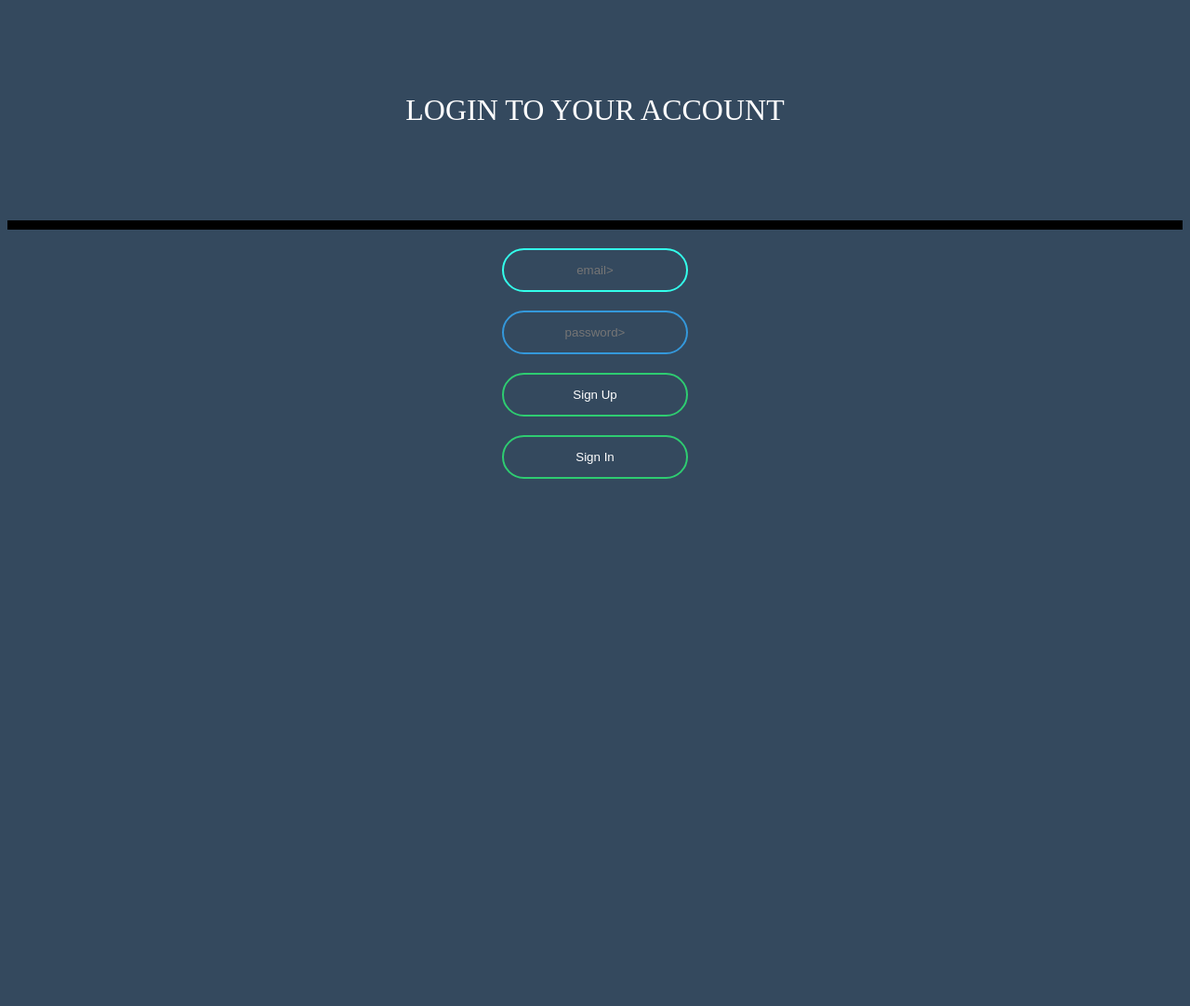
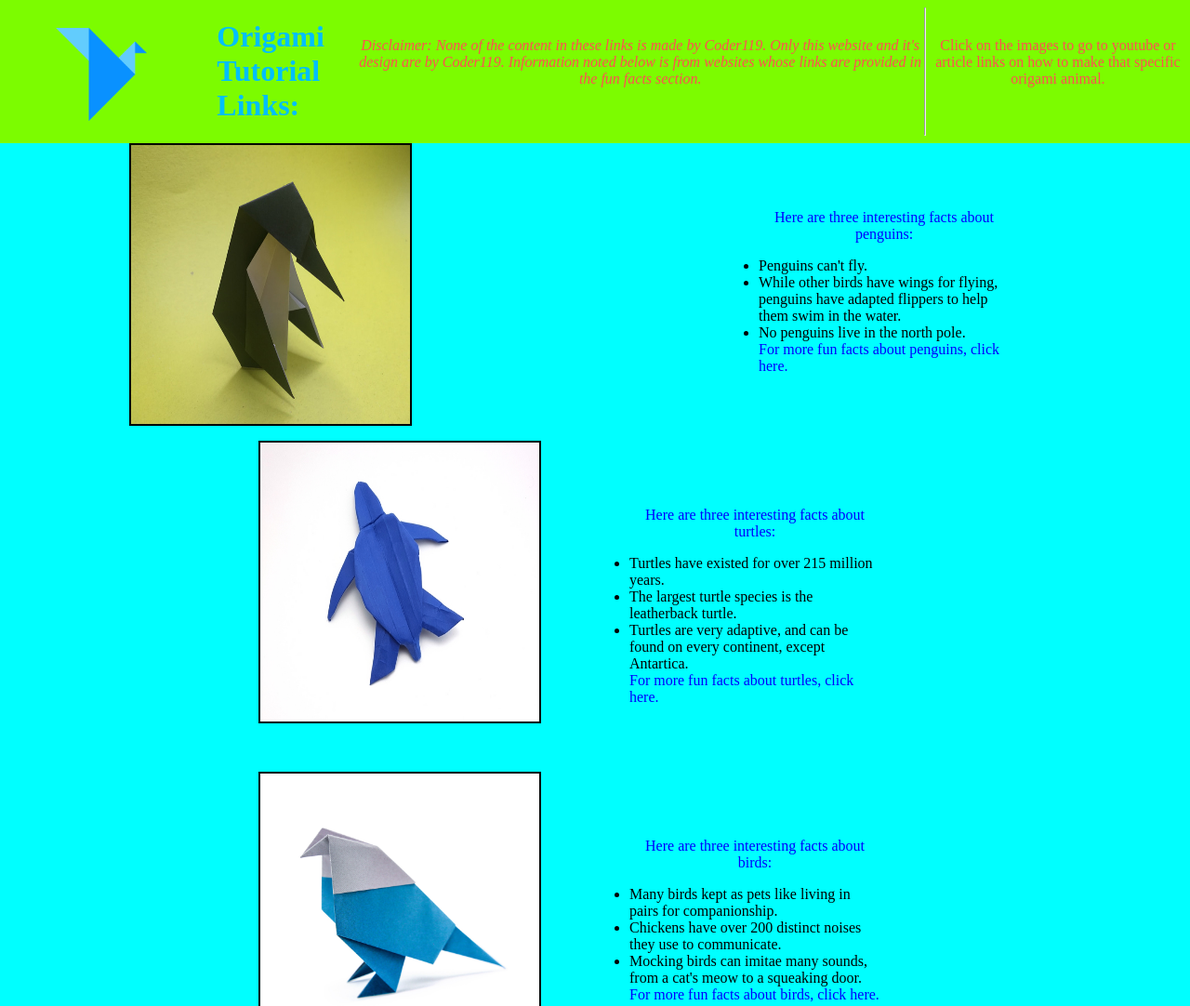
Before and after one commit to codingiscool121/Origami-Tutorial-Links-By-Coder119, a plain HTML site: page index.html in a window 1280 px wide. Shown: the top 1082 px of the page at 93% size. Before the commit the page ends 800 px from the top, so only its background shows below. Drawn offline with Linux system fonts and the light colour scheme.

Commit message:
Add files via upload

```diff
--- a/index.html
+++ b/index.html
@@ -1,196 +1,126 @@
+<!DOCTYPE html>
 <html>
-    <head>
-        <title>Login To Your Account</title>
-        <!-- The core Firebase JS SDK is always required and must be listed first -->
-        <script src="https://www.gstatic.com/firebasejs/7.19.1/firebase-app.js"></script>
-        <script src="https://www.gstatic.com/firebasejs/7.19.1/firebase-auth.js"></script>
-        <script src ="login.js"></script>
-        <link rel="shortcut icon" href="favicon.jpg" />
-    </head>
-    <body>
-        <h1>Login To Your Account</h1>
-        <div id ="formContainer"></div>
-        <div id="header"></div>
-        <input type = "email" placeholder="email>" id="email">
-        <input type = "password" placeholder="password>" id="password">
-        <button onclick = "signUp()" id="signUp">Sign Up </button>
-        <button onclick = "signUp()" id="signIn">Sign In </button>
+<head>
+    <title>
+        Origami Tutorial Links By Coder119
+    </title>
+    <link rel = "stylesheet"
+    type="text/css"
+    href = "style.css"
+    />
+</head>
 
-        <!-- <button onclick = "signOut()" id="signOut">Sign Out </button> -->
-    </div>
-    </body>
-<style>
-    body{
-    background-color: #34495e
-    }
+<body>
+    <div class = "header">
+    <img src = "logo.png" width=100 height=100 style="margin-left:60px; margin-top:30px;">
 
-    h1{
-    color: white;
-    text-transform: uppercase;
-    font-weight: 500;
-    margin: 100px auto;
-    text-align: center;
-}
+    <h1 style="margin-left:-215px"> Origami Tutorial Links:</h1>
+    <p style="margin-top:40px"><i>Disclaimer: None of the content in these links is made by Coder119. Only this website and it's design are by Coder119. Information noted below is from websites whose links are provided in the fun facts section.</i></p>
+    <hr width = -1050px>
+    <p style="margin-top:40px">
+        Click on the images to go to youtube or article links on how to make that specific origami animal.
+    </p>
+</div>
 
-formContainer{
-    background-color: white;
-    box-shadow: 0 12px 16px 0 rgba(0,0,0,0.24), 0 17px 50px 0 rgba(0,0,0,0.19);
-    width: 25%;
-    height: 45%;
-    margin: 10px auto;
-}
+<!-- <hr width = -1050px> -->
 
-#header{
-    width: 100%;
-    height: 10px;
-    background: black;
-}
-
-#email{
-    border: 0;
-    background: none;
-    display: block;
-    margin: 20px auto;
-    text-align: center;
-    border: 2px solid #33FFEB;
-    padding: 14px 10px;
-    width: 200px;
-    outline: none;
-    color: white;
-    border-radius: 24px;
-    transition: 0.25s;
-
-   /* width: 70%;
-   height: 40px;
-   display: block;
-   margin: 0 auto;
-   border: none;
-   outline: none;
-   border-bottom: 2px solid black;  */
-}
+<div class = "grid">
+<a target = "_blank" href = "https://www.origami-tutorial.com/origami-penguin.html"> <img src = "penguin2.jpg" width=300 height=300></a>
+<br>
+<div class = "item">
+<p><ol>Here are three interesting facts about penguins:</p></ol>
+<ul>
+    <li>Penguins can't fly. </li>
+    <li>While other birds have wings for flying, penguins have adapted flippers to help them swim in the water.</li>
+    <li>No penguins live in the north pole.</li>
+    <a target = "_blank" href = "https://www.coolaustralia.org/fun-facts-about-penguins/">For more fun facts about penguins, click here.</a>
+    <br>
+</ul>
+</div>
 
 
-#password{
-    border: 0;
-    background: none;
-    display: block;
-    margin: 20px auto;
-    text-align: center;
-    border: 2px solid #3498db;
-    padding: 14px 10px;
-    width: 200px;
-    outline: none;
-    color: white;
-    border-radius: 24px;
-    transition: 0.25s;
-    /* width: 70%;
-    height: 40px;
-    display: block;
-    margin: 10 auto;
-    border: 2px solid #3498db;
-    outline: none;
-    border-bottom: 2px solid black; */
-}
-
-#signUp{
-    border: 0;
-    background: none;
-    display: block;
-    margin: 20px auto;
-    text-align: center;
-    border: 2px solid #2ecc71;
-    padding: 14px 40px;
-    width: 200px;
-    outline: none;
-    color: white;
-    border-radius: 24px;
-    transition: 0.25s;
-    cursor: pointer;
-    /* background-color: #ff4d4d;
-    color: white;
-    font-weight: bold;
-    padding: 15 px 32 px;
-    border-radius: 10px;
-    text-align: center;
-    text-decoration:none;
-    display: inline-block;
-    font-size: 13px;
-    margin-top: 20px;
-    margin-left: 54px; */
-}
-
-#signIn{
-    border: 0;
-    background: none;
-    display: block;
-    margin: 20px auto;
-    text-align: center;
-    border: 2px solid #2ecc71;
-    padding: 14px 40px;
-    width: 200px;
-    outline: none;
-    color: white;
-    border-radius: 24px;
-    transition: 0.25s;
-    cursor: pointer;
-    /* background-color: #32ff7e;
-    color: white;
-    font-weight: bold;
-    border:none;
-    padding: 15 px 32 px;
-    border-radius: 10px;
-    text-align: center;
-    text-decoration:none;
-    display: inline-block;
-    font-size: 13px;
-    margin-top: 20px;
-    margin-left: 54px; */
-}
-
-/* /* #signOut{
-    border: 0;
-    background: none;
-    display: block;
-    margin: 20px auto;
-    text-align: center;
-    border: 2px solid #2ecc71;
-    padding: 14px 40px;
-    width: 200px;
-    outline: none;
-    color: white;
-    border-radius: 24px;
-    transition: 0.25s;
-    cursor: pointer;
-    /* background-color: #fffa65;
-    color: black;
-    padding: 10 px 32 px;
-    border-radius: 10px;
-    text-align: center;
-    text-decoration:none;
-    display: inline-block;
-    font-size: 13px;
-    margin-top: 12px;
-    margin-left: 112px;
-}*/
-
-button:hover{
-box-shadow: 0 12px 16px 0 rgba(0,0,0,0.24), 0 17px 50px 0 rgba(0,0,0,0.19);
-}
+<div class = "grid">
+    <a target = "_blank" href = "https://www.youtube.com/watch?v=pM7lzOEC82g"> <img src = "origamitutle.jpg" width=300 height=300></a>
+<div class = "item">
+    <p><ol>Here are three interesting facts about turtles:</p></ol>
+<ul>
+    <li>Turtles have existed for over 215 million years. </li>
+    <li>The largest turtle species is the leatherback turtle.</li>
+    <li>Turtles are very adaptive, and can be found on every continent, except Antartica.</li>
+    <a target = "_blank" href = "https://www.livescience.com/52361-turtle-facts.html">For more fun facts about turtles, click here.</a>
+    <br>
+</ul>
+</div>
+</div>
 
 
 
+<div class = "grid">
+    <a target = "_blank" href = "https://origami.guide/origami-animals/origami-birds/origami-bird/"> <img src = "origamibird.jpg" width=300 height=300></a>
+<div class = "item">
+    <p><ol>Here are three interesting facts about birds:</p></ol>
+<ul>
+    <li>Many birds kept as pets like living in pairs for companionship. </li>
+    <li>Chickens have over 200 distinct noises they use to communicate.</li>
+    <li>Mocking birds can imitae many sounds, from a cat's meow to a squeaking door.</li>
+    <a target = "_blank" href = "https://www.mspca.org/pet_resources/interesting-facts-about-birds/">For more fun facts about birds, click here.</a>
+    <br>
+</ul>
+</div>
 
 
+</div>
+
+<div class = "grid">
+    <a target = "_blank" href = "https://origami.guide/origami-animals/origami-frogs/origami-jumping-frog/"> <img src = "frogorigami.jpg" width=300 height=300></a>
+<div class = "item">
+    <p><ol>Here are three interesting facts about frogs:</p></ol>
+<ul>
+    <li>Many frogs can jump 20 feet above their own height. </li>
+    <li>When a male frog croaks, it is to attract a female.</li>
+    <li>Frogs don't drink water from their mouths-they absorb it through their skin.</li>
+    <a target = "_blank" href = "https://www.earthrangers.com/top-10/top-ten-awesome-facts-about-frogs/">For more fun facts about turtles, click here.</a>
+    <br>
+</ul>
+</div>
+</div>
 
 
+     <!--Below is the first image, and it's attributes.-->
+     <div class = "grid">
+        <br>
+        <a target = "_blank" href = "https://www.youtube.com/watch?v=bVQcM9eWvxM"> <img src = "http://www.make-origami.com/images/animals/easy-origami-dog-index.jpg"width=300 height=300></a>
+        <br>
+        <div class = "item">
+        <p><ol>Here are three interesting facts about dogs:</p></ol>
+        <ul>
+            <li>Three dogs survived the titanic sinking. </li>
+            <li>A Bloodhounds sense of smell can be used for evidence in court. This type of dog can follow tracks that are over 300 hours old, and can stay on a trail for 130 miles.</li>
+            <li>A Greyhound could beat a cheetah in a long distance race- these dogs are amazing long distance learners and can keep a spped of 35 mph for 7 miles.</li>
+            <a target = "_blank" href =  "https://www.purina.co.uk/dogs/behaviour-and-training/understanding-dog-behaviours/amazing-dog-facts">For more fun facts about dogs, click here. This is also the website used for these facts.</a>
+        </ul>
+    </div>
 
 
+        <!-- <hr width = -1050px> -->
+        <div class = "grid">
+            <a target = "_blank" href = "https://www.origami-tutorial.com/origami-lion.html"> <img src = "https://www.origami-tutorial.com/images/origami-lion/origami-lion.jpg" width=300 height=300></a>
+    <br>
+         <!--Below is the last image, and it's attributes.-->
+    <div class = "item">
+    <p><ol>Here are three interesting facts about lions:</p></ol>
+    <ul>
+        <li>Lions don't live in the jungle- they mostly live in the grasslands or the savannah. </li>
+        <li>Lions hunt their prey during storms- this gives them a huge advantage over their prey, as lions are accustomed to seeing in the dark.</li>
+        <li>Lions are the only cats who roar together-prides often roar together to mark their territory- a roar can be heard from five miles away.</li>
+        <a target = "_blank" href = "https://africafreak.com/interesting-facts-about-lions">For more fun facts about lions, click here.</a>
+        <br>
+        <a target = "_blank" href =  "https://www.wwf.org.uk/learn/fascinating-facts/lions">For even more fun facts about lions, click here.</a>
+    </ul>
+    </div>
 
 
+<!-- <hr width = -1050px> -->
 
-
-
-
-</style>
-
+</body>
 </html>
```
